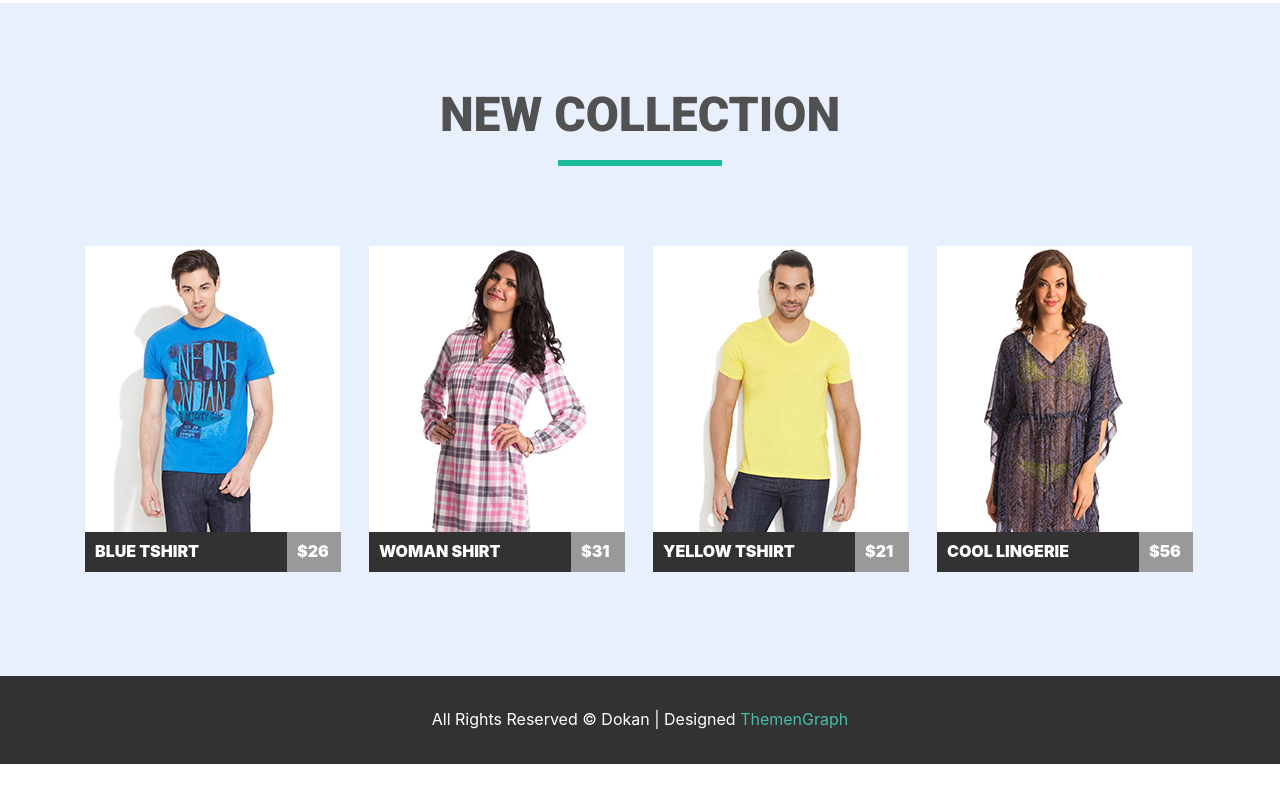
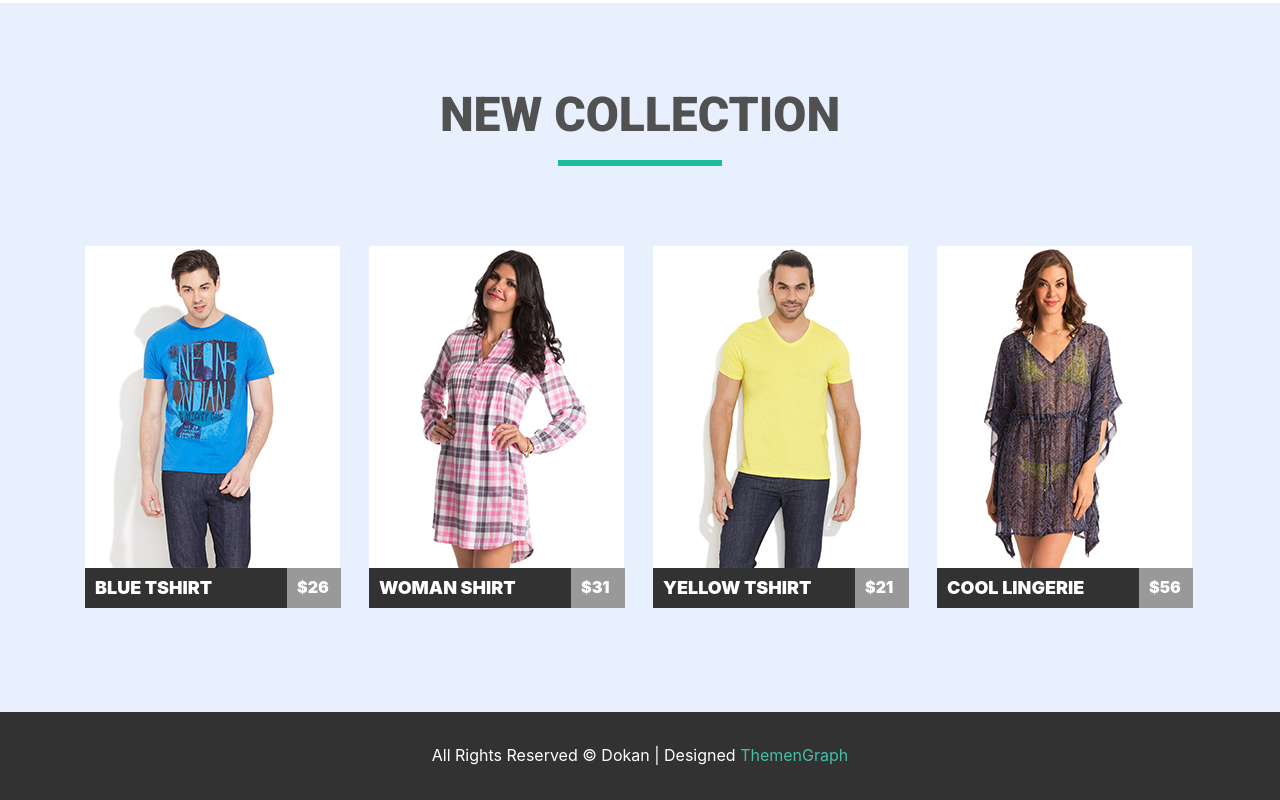
Before and after one commit to Gennadiy13/goit-fe-course, a plain HTML site: page homework-5/index.html in a window 1280 px wide. Shown: the part 708-1508 px from the top of the page. Before the commit the page ends 1472 px from the top, so only its background shows below. Drawn offline with Linux system fonts and the light colour scheme.

Commit message:
homework

```diff
--- a/homework-5/css/styles.css
+++ b/homework-5/css/styles.css
@@ -94,6 +94,7 @@ li {
 
 .slider-buttons {
     position: absolute;
+    width: 1110px;
     top: 50%;
     left: 50%;
     transform: translate(-50%, -50%);
@@ -115,6 +116,7 @@ li {
     background-color: #1abc9c;
     background-repeat: no-repeat;
     background-position: center;
+    opacity: 0.651;
 }
 
 .slider-ctrl-right {
@@ -123,16 +125,17 @@ li {
     background-color: #1abc9c;
     background-repeat: no-repeat;
     background-position: center;
+    opacity: 0.651;
 }
 
 .slider-ctrl-left:hover {
-    opacity: 0.651;
+    opacity: 1;
     cursor: pointer;
     border-style: none;
 }
 
 .slider-ctrl-right:hover {
-    opacity: 0.651;
+    opacity: 1;
     cursor: pointer;
     border-style: none;
 }
@@ -232,25 +235,35 @@ li {
     width: 256px;
 }
 
+.div-up {
+    position: relative;
+    height: 322px;
+}
+
+.div-bottom {
+    display: table;
+    height: 100%;
+    width: 100%;
+    background-color: rgb(50, 50, 50);
+}
+
 .name {
-    position: absolute;
-    width: 256px;
-    height: 40px;
-    background-color: rgb(50, 50, 50);
+    float: left;
     bottom: 0;
     color: white;
     text-transform: uppercase;
+    font-size: 18px;
+    font-weight: 800px;
     font-family: -apple-system, BlinkMacSystemFont, 'Segoe UI', Roboto, Oxygen, Ubuntu, Cantarell, 'Open Sans', 'Helvetica Neue', sans-serif;
     font-weight: 900;
     padding-top: 10px;
     padding-left: 10px;
     text-decoration: none;
-    z-index: 1;
 }
 
 .price {
-    position: absolute;
-    display: inline-block;
+    float: right;
+    height: 100%;
     width: 54px;
     bottom: 0;
     color: white;
@@ -260,11 +273,10 @@ li {
     font-weight: 900;
     right: 0;
     padding: 10px;
-    height: 40px;
-    z-index: 1;
+    padding-bottom: 12px;
 }
 
-.all:hover .name {
+.all:hover .div-bottom {
     background-color: rgb(26, 188, 156);
 }
 
--- a/homework-5/index.html
+++ b/homework-5/index.html
@@ -46,11 +46,8 @@
                 <ul class="center">
                     <li class="elements">
                         <div class="all">
+                            <div class="div-up">
                                 <img src="./img/1.jpg" alt="one" width="255" height="322">
-                            <div>
-                                <p><a class="name" href="#">Blue tshirt</a></p>
-                                <p class="price">$26</p>
-                            </div>
                                 <div class="overlay">
                                     <div class="buttons-bottom">
                                         <button class="buttons heart"></button>
@@ -60,14 +57,16 @@
                                     </div>
                                 </div>
                             </div>
+                            <div class="div-bottom">
+                                <h5><a class="name" href="#">Blue tshirt</a></h5>
+                                <span class="price">$26</span>
+                            </div>
+                        </div>
                     </li>
                     <li class="elements">
                         <div class="all">
-                            <img src="./img/2.jpg" alt="one" width="255" height="322">
-                            <div>
-                                <p><a class="name" href="#">Woman shirt</a></p>
-                                <p class="price">$31</p>
-                            </div>
+                            <div class="div-up">
+                                <img src="./img/2.jpg" alt="two" width="255" height="322">
                                 <div class="overlay">
                                     <div class="buttons-bottom">
                                         <button class="buttons heart"></button>
@@ -77,14 +76,16 @@
                                     </div>
                                 </div>
                             </div>
+                            <div class="div-bottom">
+                                <h5><a class="name" href="#">Woman shirt</a></h5>
+                                <span class="price">$31</span>
+                            </div>
+                        </div>
                     </li>
                     <li class="elements">
                         <div class="all">
-                            <img src="./img/3.jpg" alt="one" width="255" height="322">
-                            <div>
-                                <p><a class="name" href="#">Yellow tshirt</a></p>
-                                <p class="price">$21</p>
-                            </div>
+                            <div class="div-up">
+                                <img src="./img/3.jpg" alt="three" width="255" height="322">
                                 <div class="overlay">
                                     <div class="buttons-bottom">
                                         <button class="buttons heart"></button>
@@ -94,14 +95,16 @@
                                     </div>
                                 </div>
                             </div>
+                            <div class="div-bottom">
+                                <h5><a class="name" href="#">Yellow tshirt</a></h5>
+                                <span class="price">$21</span>
+                            </div>
+                        </div>
                     </li>
                     <li class="elements">
                         <div class="all">
-                            <img src="./img/4.jpg" alt="one" width="255" height="322">
-                             <div>
-                                <p><a class="name" href="#">Cool lingerie</a></p>
-                                <p class="price">$56</p>
-                            </div>
+                            <div class="div-up">
+                                <img src="./img/4.jpg" alt="four" width="255" height="322">
                                 <div class="overlay">
                                     <div class="buttons-bottom">
                                         <button class="buttons heart"></button>
@@ -109,6 +112,11 @@
                                         <button class="buttons clock"></button>
                                         <button class="add">Add to cart</button>
                                     </div>
+                                </div>
+                            </div>
+                            <div class="div-bottom">
+                                <h5><a class="name" href="#">Cool lingerie</a></h5>
+                                <span class="price">$56</span>
                             </div>
                         </div>
                     </li>
```
Lines whose indentation alone changed are shown as unchanged.
